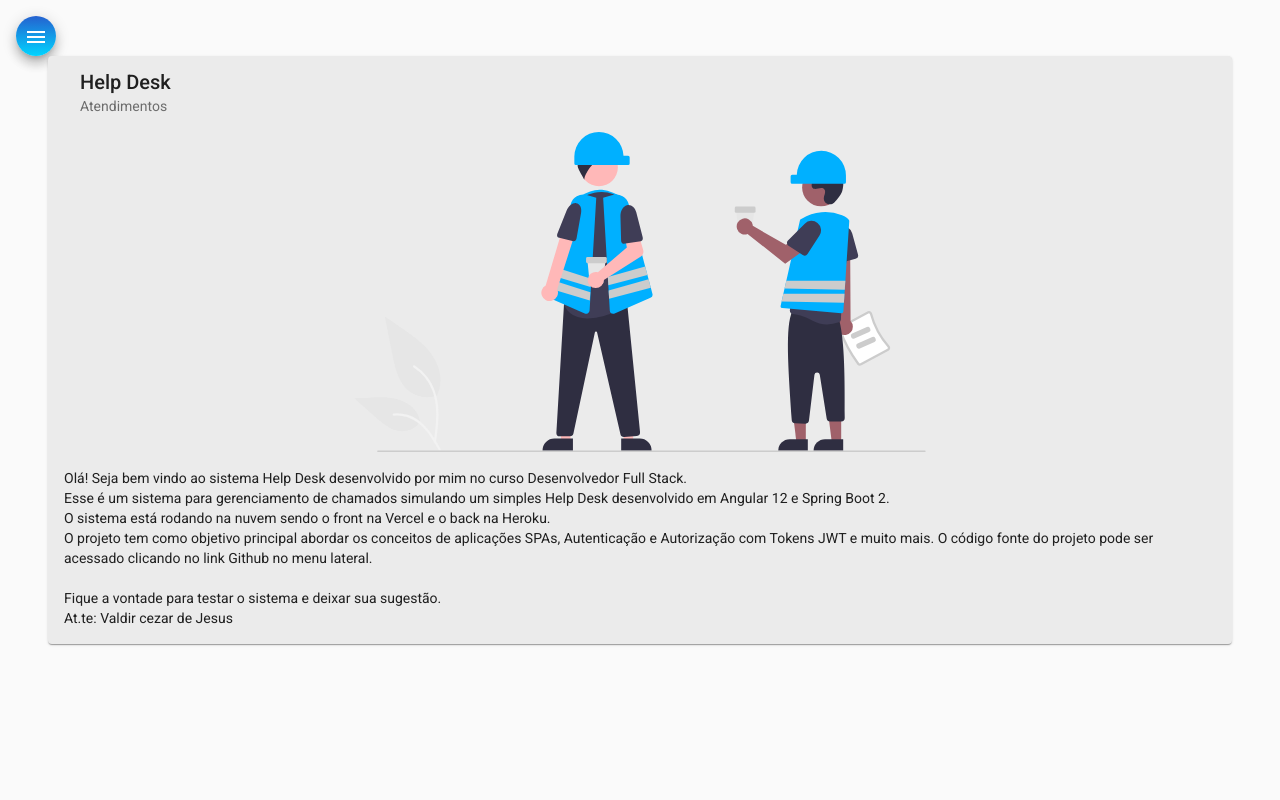
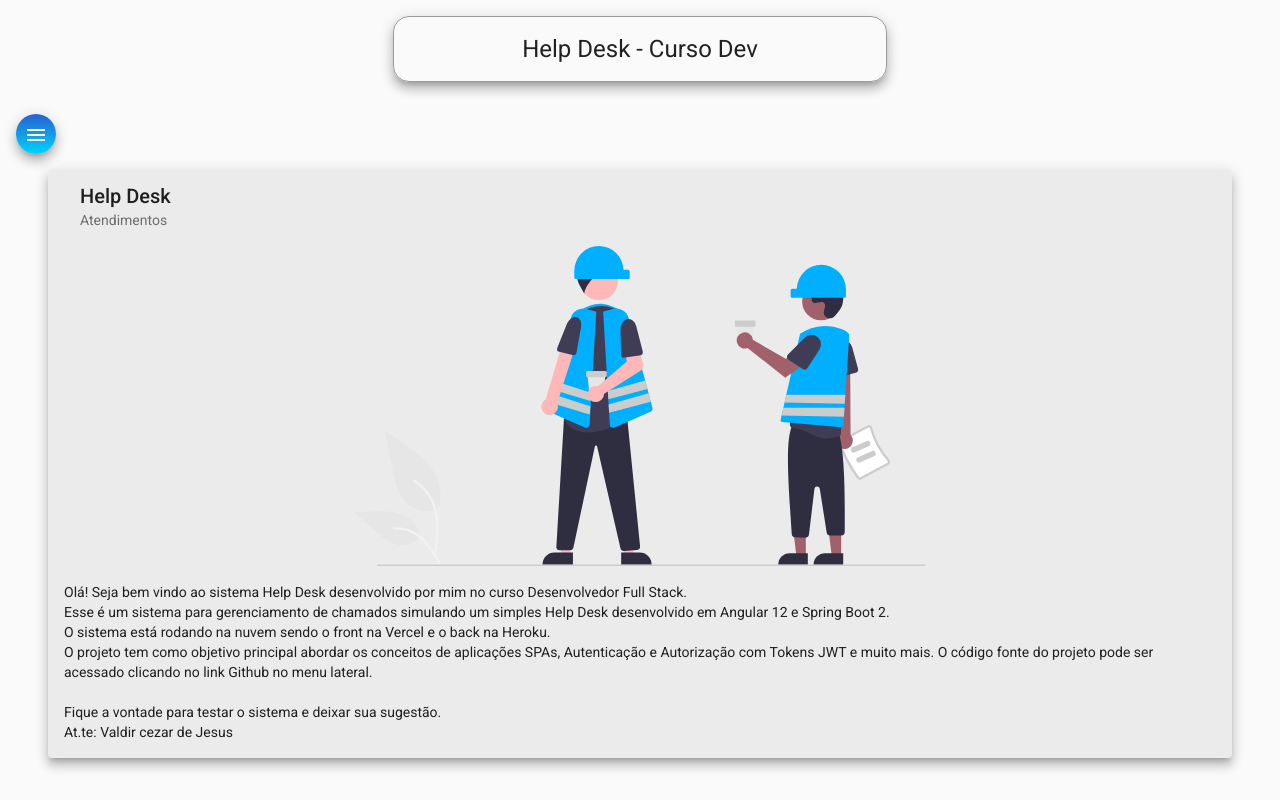
Before and after one commit to diegomarquesf/helpdesk-spring-boot-front-end, an Angular app: page /home in a window 1280 px wide. Built offline with nearby package versions, Linux system fonts and the light colour scheme.

Commit message:
refatoracao

```diff
--- a/src/app/components/header/header.component.css
+++ b/src/app/components/header/header.component.css
@@ -6,7 +6,7 @@
 
 h1{
     margin-top: 1rem;
-    border: 1px solid rgb(153, 153, 153);
+    border: 1px solid rgb(156, 154, 154);
     padding: 1rem 10%;
     border-radius: 1rem;
 }
--- a/src/app/components/header/header.component.html
+++ b/src/app/components/header/header.component.html
@@ -1,3 +1,3 @@
 <div class="container">
-    <h1 class="mat-elevation-z8">Help Desk - Curso Dev</h1>
+    <h1 class="mat-elevation-z8" > Help Desk - Curso Dev </h1>
 </div>
--- /dev/null
+++ b/src/app/components/header/header.component.ts
@@ -0,0 +1,15 @@
+import { Component, OnInit } from '@angular/core';
+
+@Component({
+  selector: 'app-header',
+  templateUrl: './header.component.html',
+  styleUrls: ['./header.component.css']
+})
+export class HeaderComponent implements OnInit {
+
+  constructor() { }
+
+  ngOnInit(): void {
+  }
+
+}
--- a/src/app/components/home/home.component.css
+++ b/src/app/components/home/home.component.css
@@ -1,6 +1,6 @@
 .card{
     width: 90%;
-    margin: auto;
+    margin: 1rem auto;
     background-color: rgb(235, 235, 235);
 }
 
--- a/src/app/components/home/home.component.html
+++ b/src/app/components/home/home.component.html
@@ -1,4 +1,4 @@
-<mat-card class="card">
+<mat-card class="card mat-elevation-z8">
     <mat-card-header>
       <mat-card-title>Help Desk</mat-card-title>
       <mat-card-subtitle>Atendimentos</mat-card-subtitle>
--- a/src/app/components/nav/nav.component.html
+++ b/src/app/components/nav/nav.component.html
@@ -21,6 +21,7 @@
     </mat-drawer>
 
     <div class="sidenav-content">
+        <app-header></app-header>
       <button class="menu mat-elevation-z8"  (click)="drawer.toggle()" mat-icon-button>
         <mat-icon>menu</mat-icon>
       </button>
```
Also changed, not shown: src/app/app.module.ts (+6 -2 lines).
